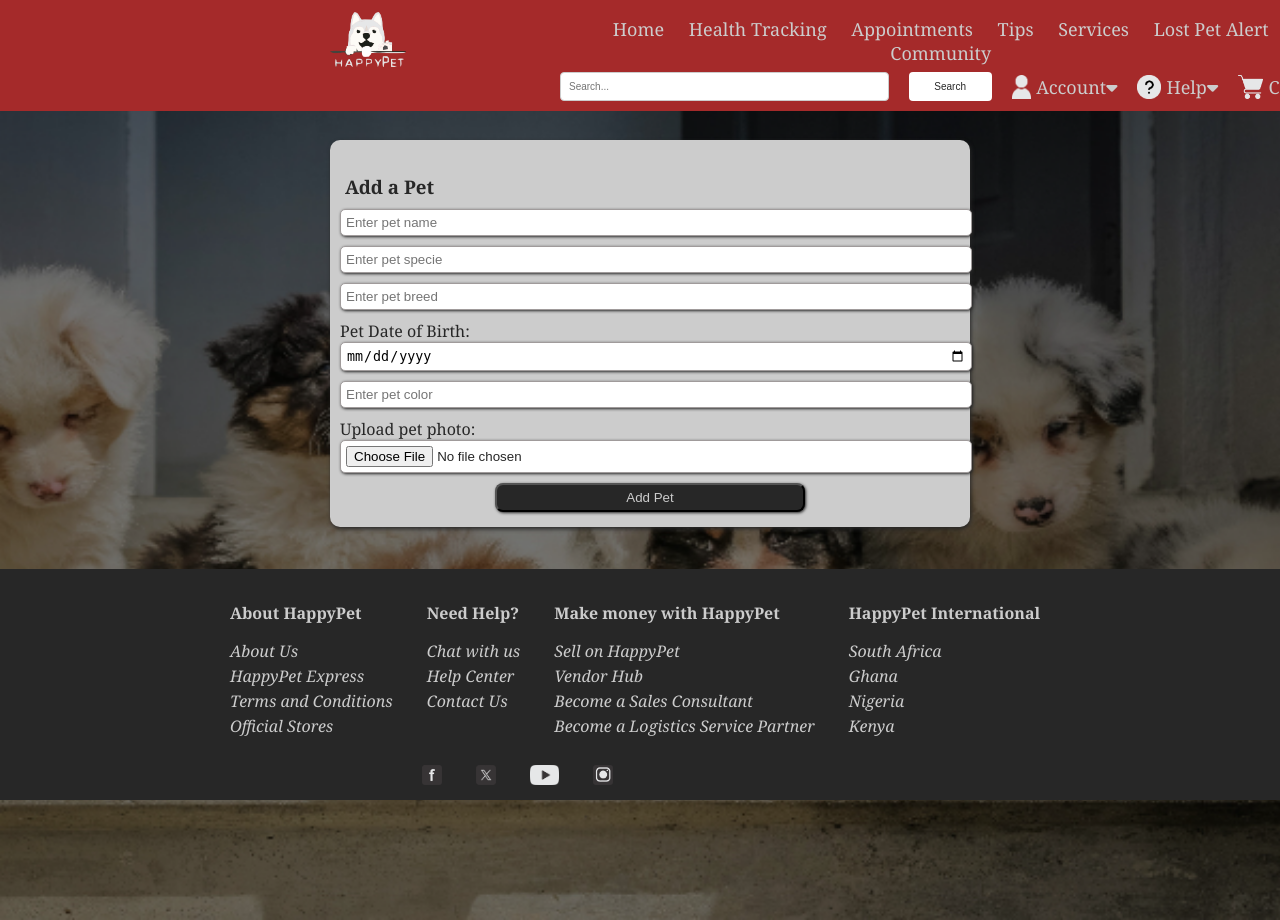
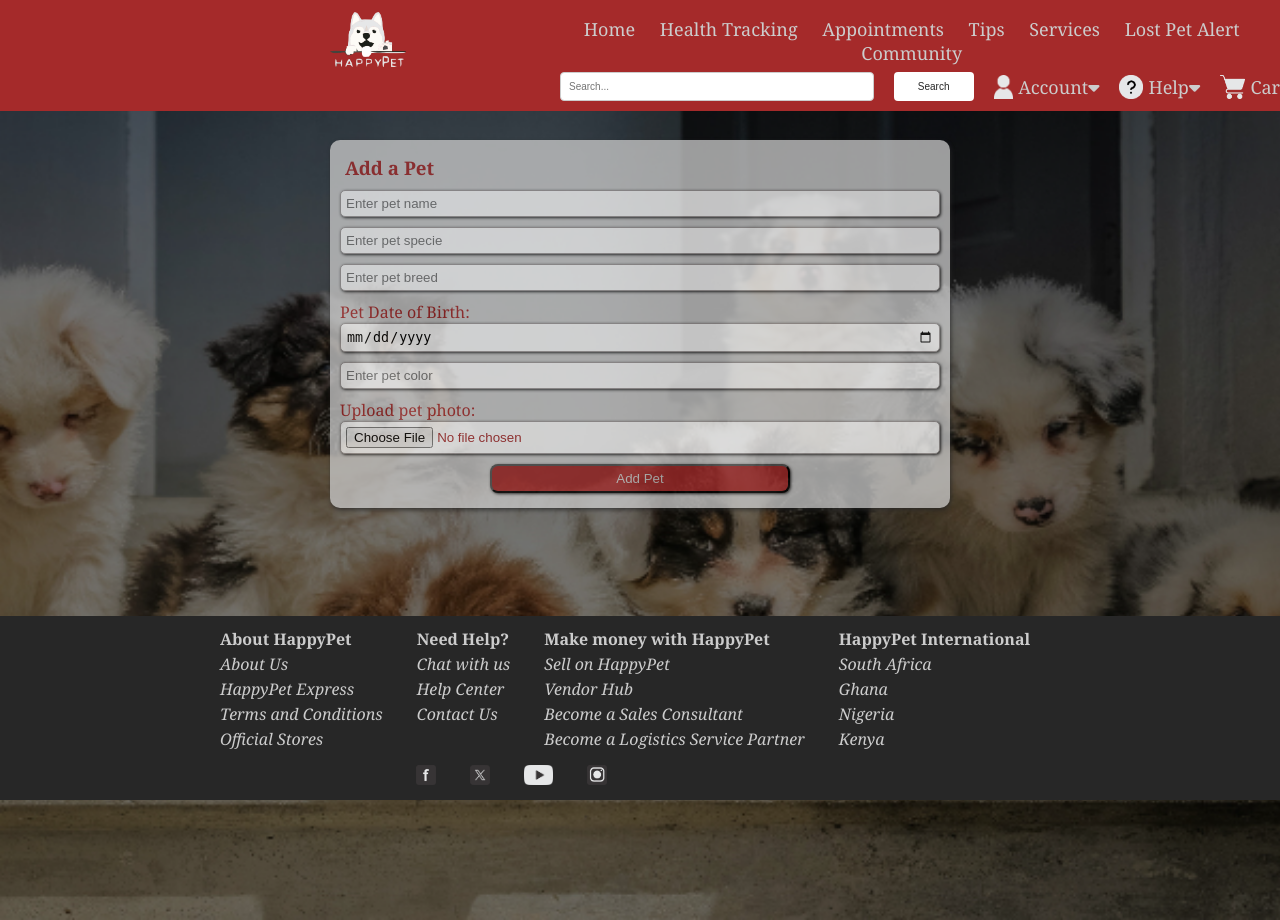
Before and after one commit to CharlesOkechukwu/Happy_pets, a Flask app: page /pet/add in a window 1280 px wide. Run offline with Flask 3, Linux system fonts and the light colour scheme; the visitor is signed in with stand-in values (Sample User, id 1).

Commit message:
correct add_pet css styling

```diff
--- a/api/views/routes.py
+++ b/api/views/routes.py
@@ -13,7 +13,7 @@ def home():
     return render_template("home.html")
 
 @views.route('/pet/add', methods=['GET', 'POST'], strict_slashes=False)
-@login_required
+
 def add_pet():
     if request.method == 'POST':
         name = request.form.get('name')
--- a/static/styles/add_pet.css
+++ b/static/styles/add_pet.css
@@ -3,6 +3,7 @@
     color: #272727;
     background: none;
     margin-top: 120px;
+    width: 100%;
 }
 
 /* style form mobile version */
@@ -13,6 +14,8 @@
     box-shadow: 1px 2px 4px #272727;
     background-color: #CCCCCC;
     border-radius: 5%;
+    opacity: 0.75;
+    color: brown;
 }
 
 /* style form input and header*/
@@ -37,10 +40,13 @@
     padding: 5px;
     border-radius: 8px;
     box-shadow: 1px 1px 3px #272727;
-    background-color: #272727;
+    background-color: brown;
     color: #CCCCCC;
 }
 
+.form-container form button:hover {
+    background-color: #272727;
+}
 .form-container form .error {
     margin-bottom: 15px;
     color: #EF6767;
--- a/static/styles/base.css
+++ b/static/styles/base.css
@@ -1,3 +1,8 @@
+* {
+    margin: 0;
+    padding: 0;
+    box-sizing: border-box;
+}
 /* Style html element */
 html {
     font-size: 16px;
```
